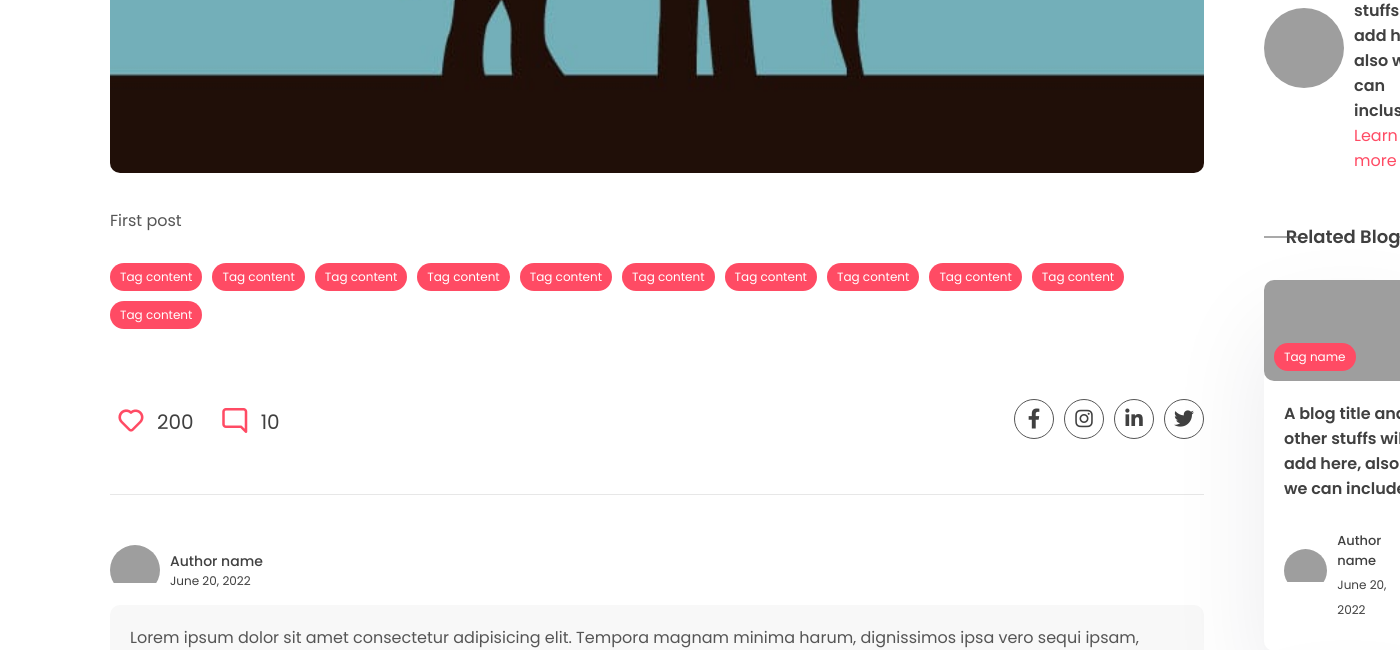
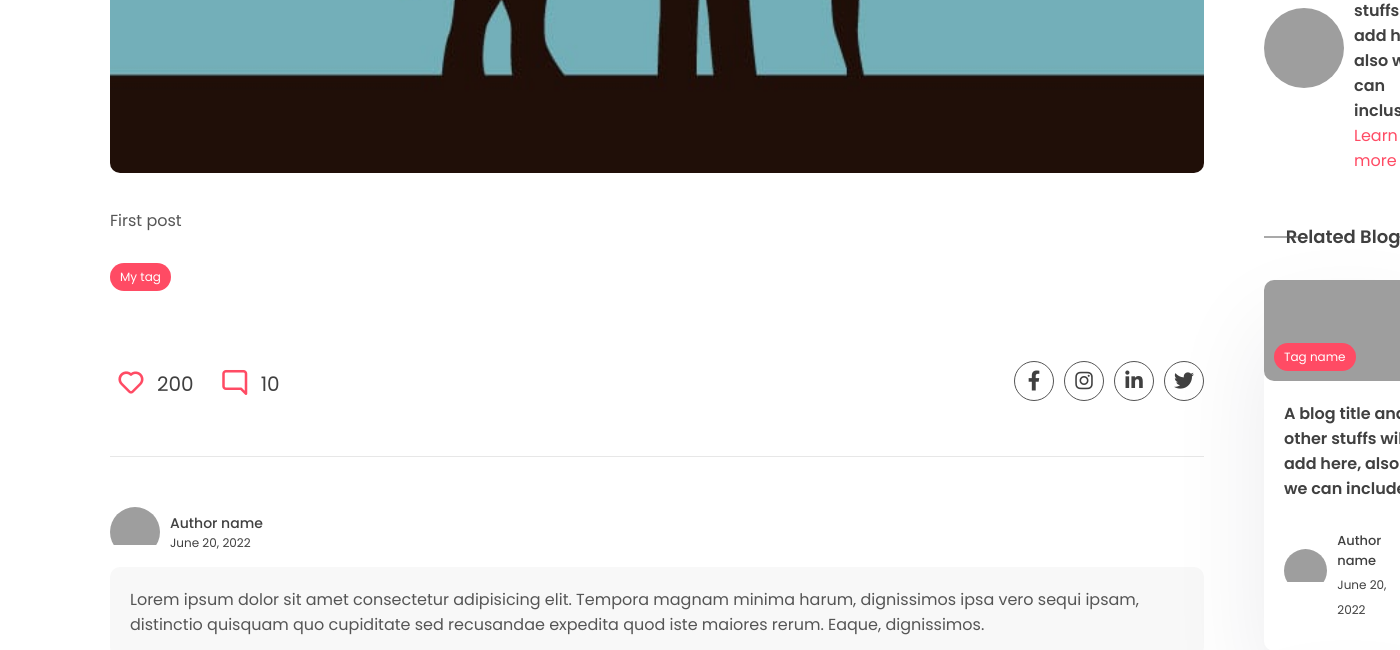
Before and after one commit to andreistr21/blog-website, a Django app: a page that uses app/templates/app/post.html in a window 1400 px wide; the page is wider, and only the part inside the window is pictured. Shown: the part 844-1494 px from the top of that part. Run offline with Django 4.2, Linux system fonts and the light colour scheme; data comes from the database, SQL or seed files in the repository; both versions use the stored data as it was after the commit; some libraries are stand-ins or nearby versions; grey boxes are pictures that could not be loaded.

Commit message:
Add tags

```diff
--- a/app/admin.py
+++ b/app/admin.py
@@ -1,6 +1,7 @@
 from django.contrib import admin
 
-from app.models import Post
+from app.models import Post, Tag
 
 
 admin.site.register(Post)
+admin.site.register(Tag)
--- a/app/models.py
+++ b/app/models.py
@@ -1,4 +1,21 @@
+from unicodedata import name
 from django.db import models
+from django.utils.text import slugify
+
+
+class Tag(models.Model):
+    name = models.CharField(max_length=100)
+    description = models.CharField(max_length=100)
+    slug = models.SlugField(max_length=200 ,unique=True)
+
+    def dave(self, *args, **kwargs):
+        if not self.id:
+            self.slug = slugify(self.name)
+        return super(Tag, self).save(*args, **kwargs)
+
+    def __str__(self):
+        return self.name
+
 
 
 class Post(models.Model):
@@ -7,3 +24,8 @@ class Post(models.Model):
     last_updated = models.DateTimeField(auto_now=True)
     slug = models.SlugField(max_length=200, unique=True)
     image = models.ImageField(null=True, blank=True, upload_to="imaages/")
+
+    # Related name makes it easy to do ?reverse? search
+    # With out a related name: tag_1.post_set.all()
+    # With related nane: tag_1.post.all()
+    tags = models.ManyToManyField(Tag, blank=True, related_name="post")
--- a/app/templates/app/post.html
+++ b/app/templates/app/post.html
@@ -56,17 +56,9 @@
                   {{post.content}}
                 </p>
                 <div class="blog-tags">
-                  <div class="tag">Tag content</div>
-                  <div class="tag">Tag content</div>
-                  <div class="tag">Tag content</div>
-                  <div class="tag">Tag content</div>
-                  <div class="tag">Tag content</div>
-                  <div class="tag">Tag content</div>
-                  <div class="tag">Tag content</div>
-                  <div class="tag">Tag content</div>
-                  <div class="tag">Tag content</div>
-                  <div class="tag">Tag content</div>
-                  <div class="tag">Tag content</div>
+                  {% for tag in post.tags.all %}
+                  <div class="tag">{{tag.name}}</div>
+                  {% endfor %}
                 </div>
                 <div class="social-share">
                   <div class="reactions">
```
Also changed, not shown: app/migrations/0002_tag_post_tags.py (added), app/migrations/0003_rename_content_tag_description_rename_title_tag_name.py (added), db.sqlite3.
